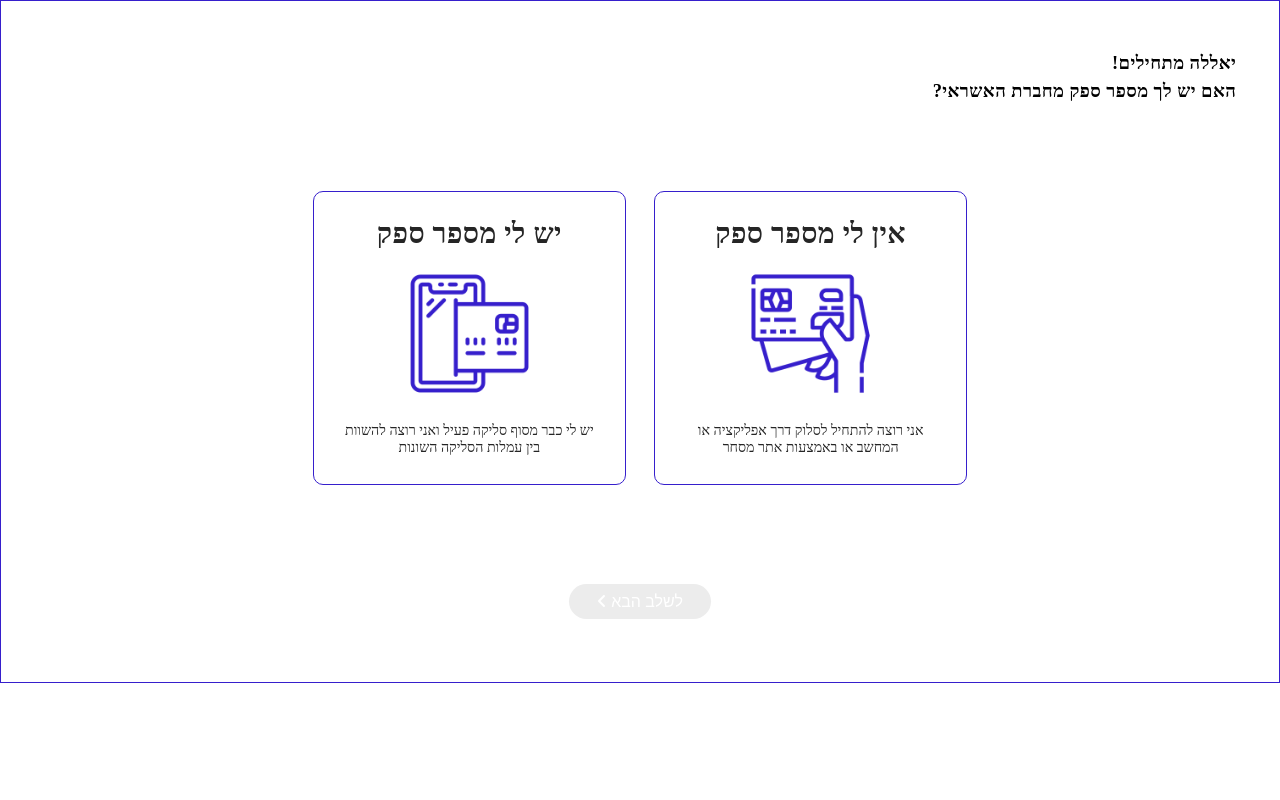
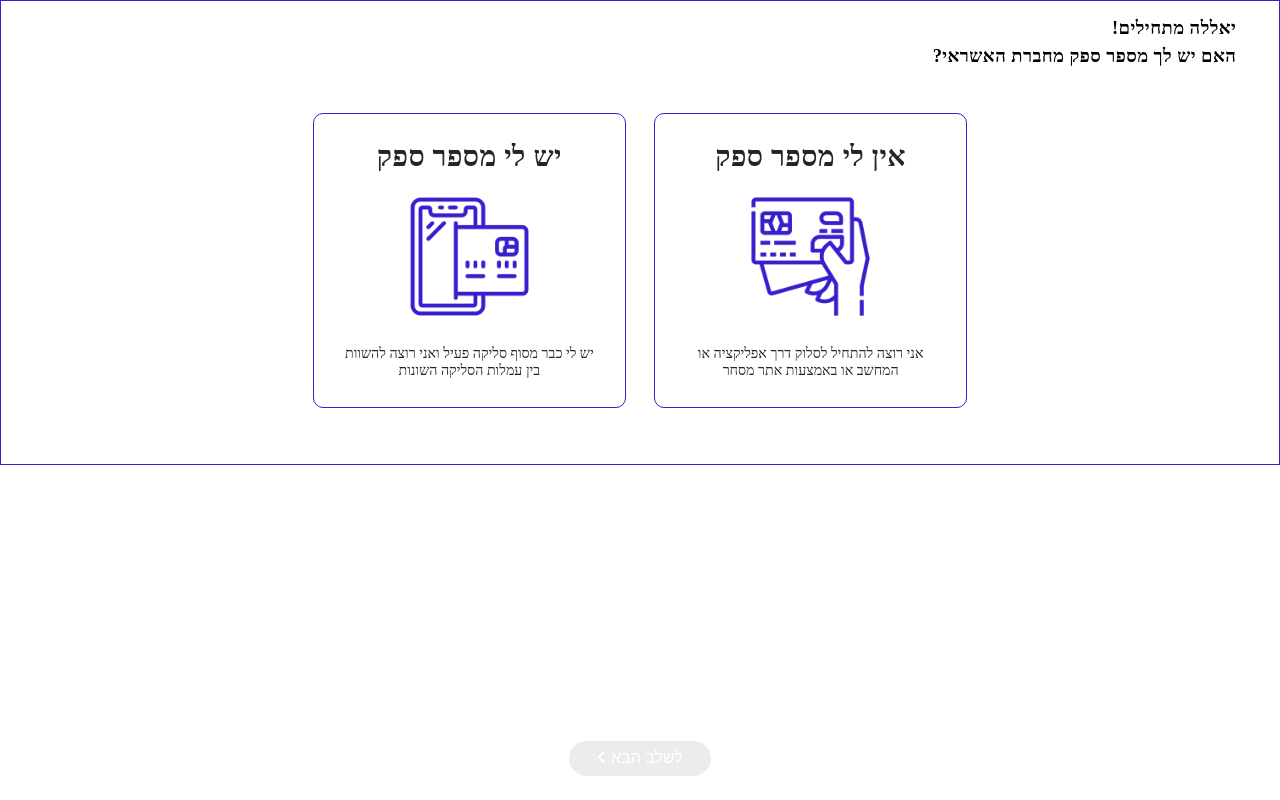
Before and after one commit to amitAshdot/Social-Box-heroku, a React (Create React App) app: page / in a window 1280 px wide. Built offline with nearby package versions, Linux system fonts and the light colour scheme; a web font is replaced by a local one.

Commit message:
trying to put next button as fixed

```diff
--- a/src/components/form/ChoseType.js
+++ b/src/components/form/ChoseType.js
@@ -92,7 +92,12 @@ const ChoseType = () => {
     return (
 
         <div className={`form-step ${formState.step === stepNumber ? 'active' : stepExtraClass}  type`}>
+            {formState.type && formState.step !== stepNumber ?
+                <FontAwesomeIcon className='step-num' icon={faCircleCheck} />
+                :
+                null}
             <h3>אני רוצה לסלוק באמצעות:</h3>
+            {/* <FontAwesomeIcon icon={faCircleCheck} icon="fa-duotone fa-circle-1" /> */}
             {formState.type && formState.step !== stepNumber ? <><p>{btnArr[chosenType - 1].bottomText}</p> <button className='again' onClick={handleChoseAgain}> בחר שוב</button></>
                 :
                 <>
--- a/src/components/form/Industry.js
+++ b/src/components/form/Industry.js
@@ -48,6 +48,10 @@ const Industry = () => {
     return (
 
         <div className={`form-step ${formState.step === stepNumber ? 'active' : stepExtraClass} `}>
+            {formState.industry && formState.step !== stepNumber ?
+                <FontAwesomeIcon className='step-num' icon={faCircleCheck} />
+                :
+                null}
             <h3>סוג העסק</h3>
             {formState.industry && formState.step !== stepNumber ? <><p>{formState.industry}</p><button className='again' onClick={handleChoseAgain}> בחר שוב</button></>
                 :
--- a/src/components/form/RevRange.js
+++ b/src/components/form/RevRange.js
@@ -46,6 +46,10 @@ const RevRange = () => {
 
     return (
         <div className={`form-step ${formState.step === stepNumber ? 'active' : stepExtraClass} rev-range`}>
+            {formState.revRange && formState.step !== stepNumber ?
+                <FontAwesomeIcon className='step-num' icon={faCircleCheck} />
+                :
+                null}
             <h3>מה הוא מחזור העסקאות</h3>
 
             {formState.revRange && formState.step !== stepNumber ? <><p>{formState.revRange}</p><button className='again' onClick={handleChoseAgain}> בחר שוב</button></>
--- a/src/components/form/Vendor.js
+++ b/src/components/form/Vendor.js
@@ -70,6 +70,10 @@ const Vendor = () => {
     return (
 
         <div className={`form-step ${formState.step === stepNumber ? 'active' : 'chose'} vendor`}>
+            {formState.vendor && formState.step !== stepNumber ?
+                <FontAwesomeIcon className='step-num' icon={faCircleCheck} />
+                :
+                null}
             <h3>יאללה מתחילים!<br />
                 האם יש לך מספר ספק מחברת האשראי? </h3>
 
--- a/src/scss/layout/_form.scss
+++ b/src/scss/layout/_form.scss
@@ -37,9 +37,11 @@
         &.active {
             display: flex;
             flex-direction: column;
-            justify-content: center;
-            justify-content: space-around;
-            height: 48rem;
+            justify-content: flex-start;
+
+            // height: 35rem;
+            // height: 38rem;
+            height: auto;
             width: 100%;
 
             background: #fff;
@@ -47,6 +49,10 @@
             padding: 1% 0%;
             transition: 0.5s all;
 
+            & .next {
+                display: inline-block;
+                z-index: 5;
+            }
         }
 
         &.chose {
@@ -64,9 +70,15 @@
             }
         }
 
+        & .next {
+            display: none;
+        }
+
         &-buttons {
             display: flex;
             flex-wrap: wrap;
+            margin-block-start: 2rem;
+            margin-block-end: 2rem;
 
             &.option {
                 justify-content: center;
@@ -106,7 +118,6 @@
 
                             @include respond(min-tab-port) {
                                 font-size: 1.7rem;
-
                             }
                         }
                     }
@@ -133,11 +144,17 @@
             }
         }
 
+        svg.svg-inline--fa.fa-circle-check.step-num {
+            position: absolute;
+            right: 0;
+            transform: translateX(-50%);
+            color: $color-primary;
+        }
     }
 }
 
 button {
-    @include global-btn($color-primary, $color-white, $color-primary);
+    @include global-btn($color-primary, $color-white, $color-white);
 
     cursor: pointer;
     border: 1px solid $color-primary;
@@ -165,13 +182,7 @@ button {
 
     &:hover,
     &.active {
-        // box-shadow: 0 0px 9px 2px rgba(0, 0, 0, .6);
-        // border: 3px solid $color-primary;
-        // cursor: pointer;
-        // box-shadow: 0 3px 9px 0 rgba(0, 0, 0, .4);
-        // transform: scale(1.015);
         cursor: pointer;
-        // transform: scale(1);
         background: #361FCC;
         color: white;
         transform: scale(1);
@@ -223,6 +234,7 @@ button {
     }
 
     &.next {
+        display: inline-block;
         border: none;
         width: 10rem;
         height: auto;
@@ -231,6 +243,8 @@ button {
         box-shadow: none;
 
         @include global-btn(white, $color-primary, $color-primary);
+        position: fixed;
+        bottom: 10px;
 
         &:hover {
             transform: scale(1);
@@ -469,6 +483,8 @@ button {
                         opacity: 1;
                     }
                 }
+
+
             }
 
             &-deatils {
@@ -484,6 +500,13 @@ button {
                 line-height: 1.5rem;
                 transition: all 0.3s;
 
+                &:empty {
+                    display: none;
+
+                    &~.referral-info-text {
+                        display: none;
+                    }
+                }
             }
         }
 
```
Also changed, not shown: src/index.css.
